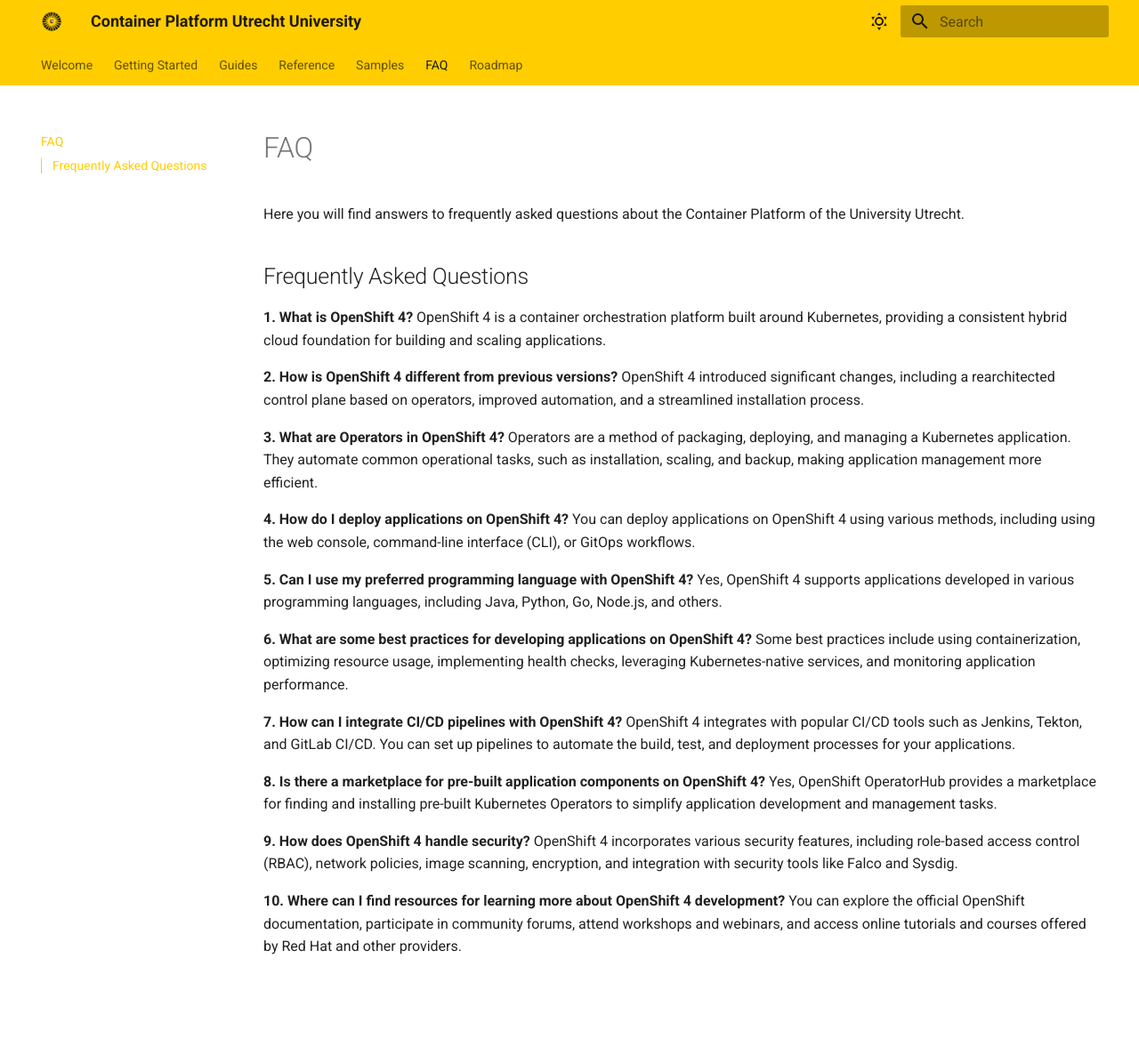
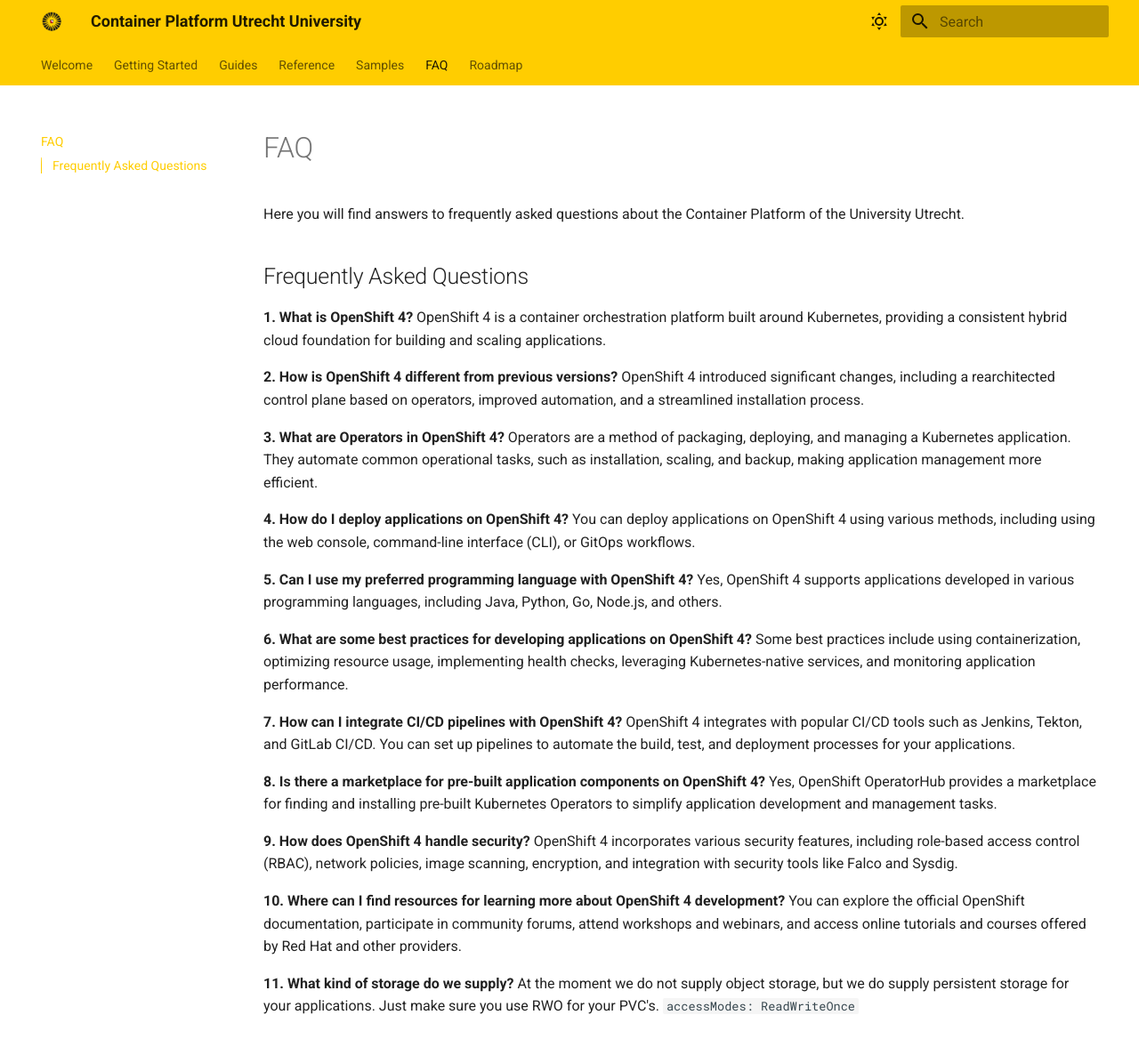
Before and after one commit to UtrechtUniversity/containerplatform-docs, an MkDocs documentation site: the page built from docs/faq.md, in a window 1280 px wide and 1168 px high. Shown: the whole window at 89% size. Built offline with MkDocs 1.6.1 and Material for MkDocs 9.7.7, drawn with Linux system fonts in a browser that asks for light colours.

Commit message:
updated fqa storage updated login to show k8s walktrough

```diff
--- a/docs/faq.md
+++ b/docs/faq.md
@@ -32,3 +32,7 @@
 
 **10. Where can I find resources for learning more about OpenShift 4 development?**
 You can explore the official OpenShift documentation, participate in community forums, attend workshops and webinars, and access online tutorials and courses offered by Red Hat and other providers.
+
+**11. What kind of storage do we supply?**
+At the moment we do not supply object storage, but we do supply persistent storage for your applications.
+Just make sure you use RWO for your PVC's. `accessModes:    ReadWriteOnce`
```
Also changed, not shown: docs/content/basics/login.md (+2 -1 lines).
